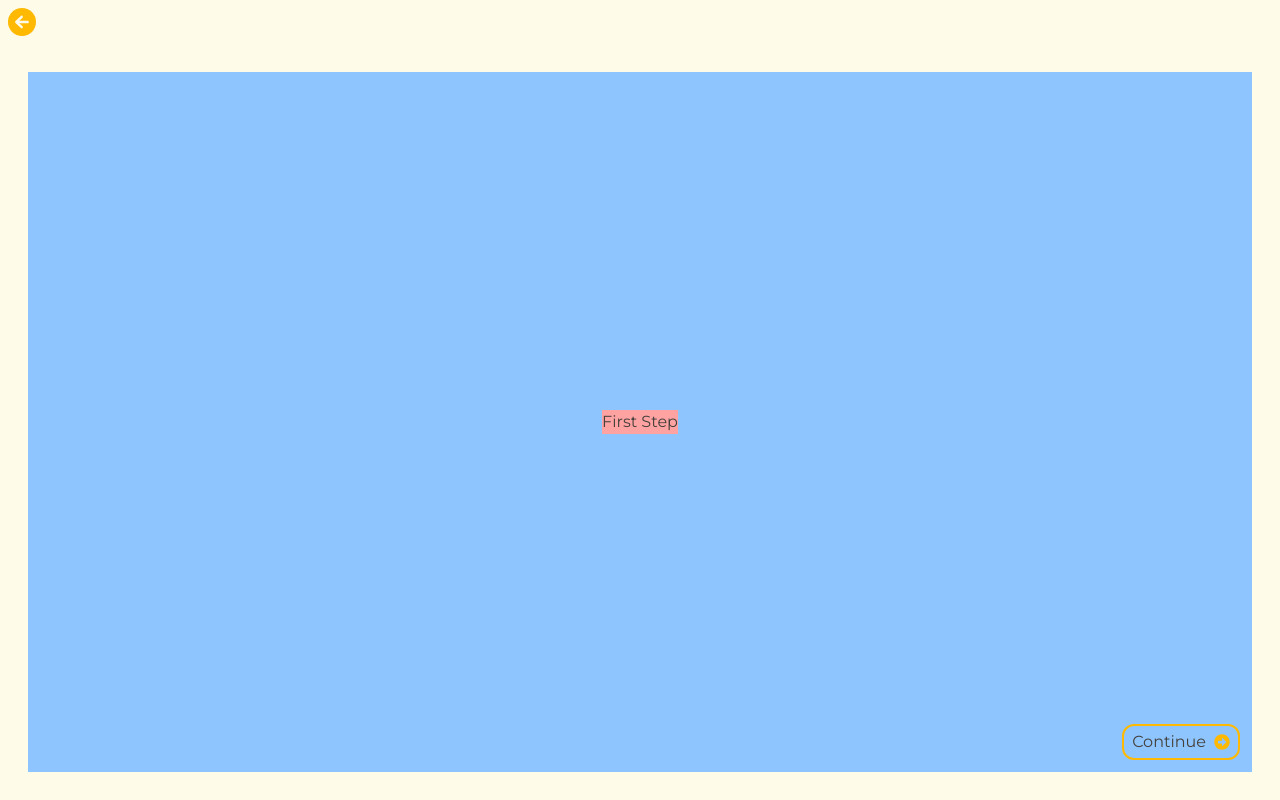
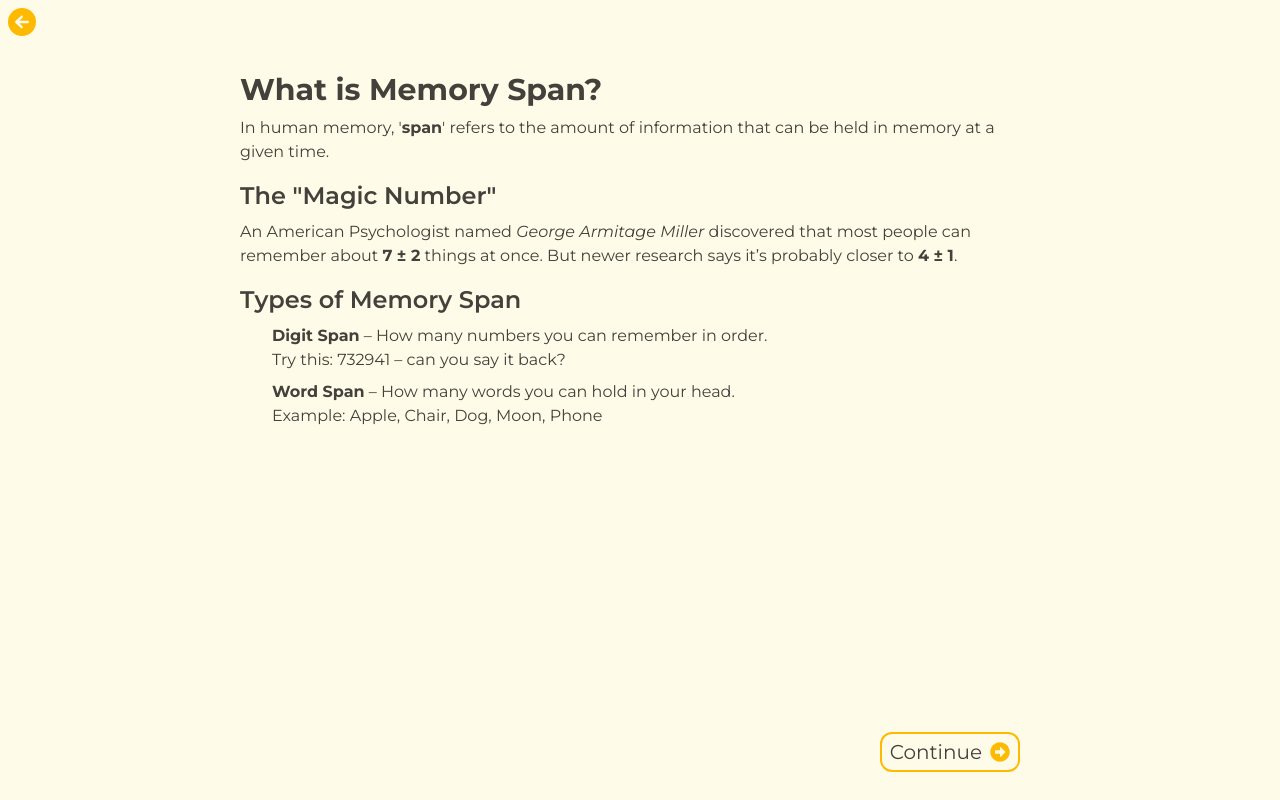
Before and after one commit to Filippo-Dembech/Spanflex, a React (Vite) app: page / in a window 1280 px wide. Built offline with nearby package versions, Linux system fonts and the light colour scheme; a web font is replaced by a local one.

Commit message:
add: first step

```diff
--- a/src/components/Step.jsx
+++ b/src/components/Step.jsx
@@ -1,6 +1,6 @@
 export default function Step({children}) {
     return (
-        <div className="bg-red-300">
+        <div className="size-full">
             {children}
         </div>
     )
--- a/src/components/Stepper.jsx
+++ b/src/components/Stepper.jsx
@@ -21,8 +21,8 @@ export default function Stepper({ children }) {
 
   const currentStep = steps[currentStepIndex];
 
-  const stepStyle = "bg-blue-300 flex animate-slide-in m-7 flex-grow relative items-center justify-center";
-  const buttonStyle = "absolute bottom-3 right-3";
+  const stepStyle = "flex flex-col animate-slide-in m-7 max-w-200 flex-grow relative items-center justify-center";
+  const buttonStyle = "self-end mt-4 md:mx-5 md:text-xl";
 
   if (currentStep.type.name === "ConditionalStep")
     return (
--- a/src/pages/TutorialPage.jsx
+++ b/src/pages/TutorialPage.jsx
@@ -9,9 +9,21 @@ export default function TutorialPage() {
     const [ condition, setCondition ] = useState(false);
 
     return (
-        <PageLayout gobackButton className="flex flex-col">
+        <PageLayout gobackButton className="flex flex-col overflow-y-auto overflow-x-hidden mx-auto">
             <Stepper>
-                <Step>First Step</Step>
+                <Step>
+                    <h2 className='text-3xl mb-2 font-bold'>What is Memory Span?</h2>
+                    <p>In human memory, '<strong>span</strong>' refers to the amount of information that can be held in memory at a given time.</p>
+
+                    <h3 className='mt-4 mb-2 text-2xl font-semibold'>The "Magic Number"</h3>
+                    <p>An American Psychologist named <em>George Armitage Miller</em> discovered that most people can remember about <strong>7 ± 2</strong> things at once. But newer research says it’s probably closer to <strong>4 ± 1</strong>.</p>
+
+                    <h3 className="mt-4 mb-2 text-2xl font-semibold">Types of Memory Span</h3>
+                    <ul className='ml-8'>
+                        <li className="mb-2"><strong>Digit Span</strong> – How many numbers you can remember in order. <br/> <div class="example">Try this: 732941 – can you say it back?</div></li>
+                        <li><strong>Word Span</strong> – How many words you can hold in your head. <br/> <div class="example">Example: Apple, Chair, Dog, Moon, Phone</div></li>
+                    </ul>
+                </Step>
                 <Step>Second Step</Step>
                 <ConditionalStep condition={condition}>Conditional Step</ConditionalStep>
             </Stepper>
```
